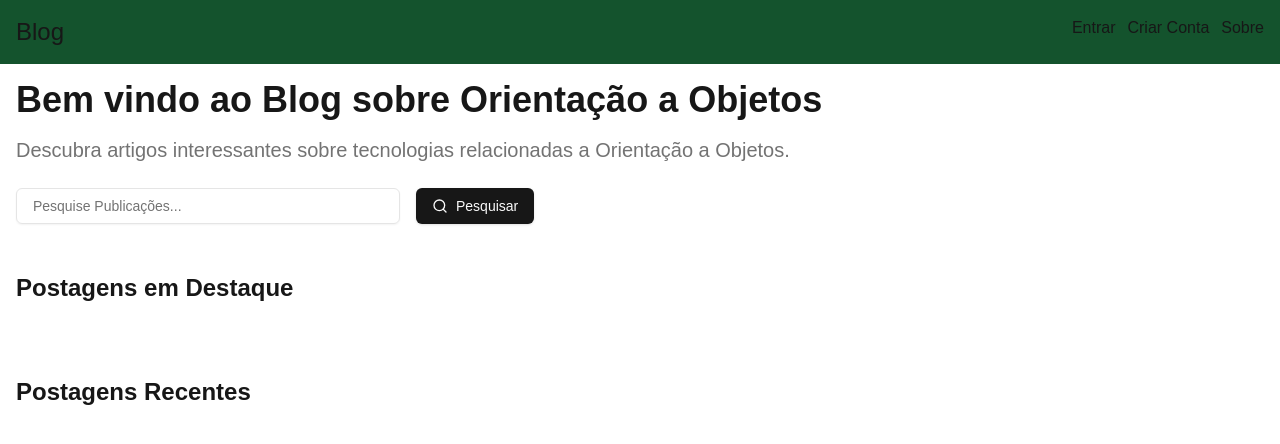
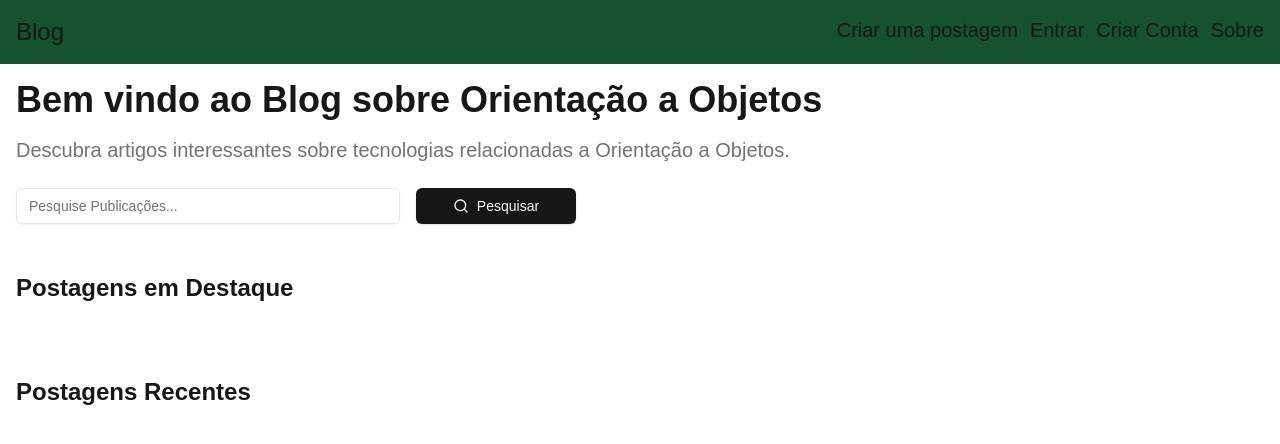
Before and after one commit to Gui-fga/blog_oo, a Next.js app: page / in a window 1280 px wide. Shown: the top 444 px of the page. Built offline with nearby package versions, Linux system fonts and the light colour scheme.

Commit message:
ajustando estilizaçãopt-3

```diff
--- a/src/app/(pages)/about/page.js
+++ b/src/app/(pages)/about/page.js
@@ -1,7 +1,8 @@
+
 export default function About (){
-    return (
-      <div>
-        <h1>Sobre</h1>
-      </div>
+  return(
+    <div>
+  <h1 class="text-white">olaaaaaaaaaaaaaaaaaaaaaaaaaaaaaaaaaa</h1>
+</div>
   )
 }
--- a/src/app/(pages)/posts/page.js
+++ b/src/app/(pages)/posts/page.js
@@ -0,0 +1,8 @@
+export default function CriarPosts (){
+    return (
+      <div>
+        <h1>Crie sus postagem</h1>
+        <input class="p-2 w-96 text-black"type="text" placeholder="Email"/>
+        </div>
+  )
+}
--- a/src/app/page.js
+++ b/src/app/page.js
@@ -13,8 +13,8 @@ export default function Home() {
           Descubra artigos interessantes sobre tecnologias relacionadas a Orientação a Objetos.
           </p>
           <div className="flex space-x-4">
-            <Input placeholder=" Pesquise Publicações..." className="max-w-sm" />
-            <Button>
+            <Input placeholder="Pesquise Publicações..." className="max-w-sm" />
+            <Button className="hover:bg-green-900 w-40">
               <Search className="mr-2 h-4 w-4" /> Pesquisar
             </Button>
           </div>
--- a/src/components/Nav.js
+++ b/src/components/Nav.js
@@ -5,9 +5,10 @@ export default function Nav (){
         <nav class="flex justify-between p-4 w-full fixed border-white border-b-2 -2 bg-green-900">
           <Link href="/" class="text-2xl font-medium">Blog</Link>
             <div class="space-x-3">
-                <Link href="/login">Entrar</Link>
-                <Link href="/register">Criar Conta</Link>
-                <Link href="/about">Sobre</Link>
+                <Link href="/posts" class="text-xl">Criar uma postagem</Link>
+                <Link href="/login" class="text-xl">Entrar</Link>
+                <Link href="/register" class="text-xl">Criar Conta</Link>
+                <Link href="/about" class="text-xl">Sobre</Link>
             </div>
         </nav>
   )
```
